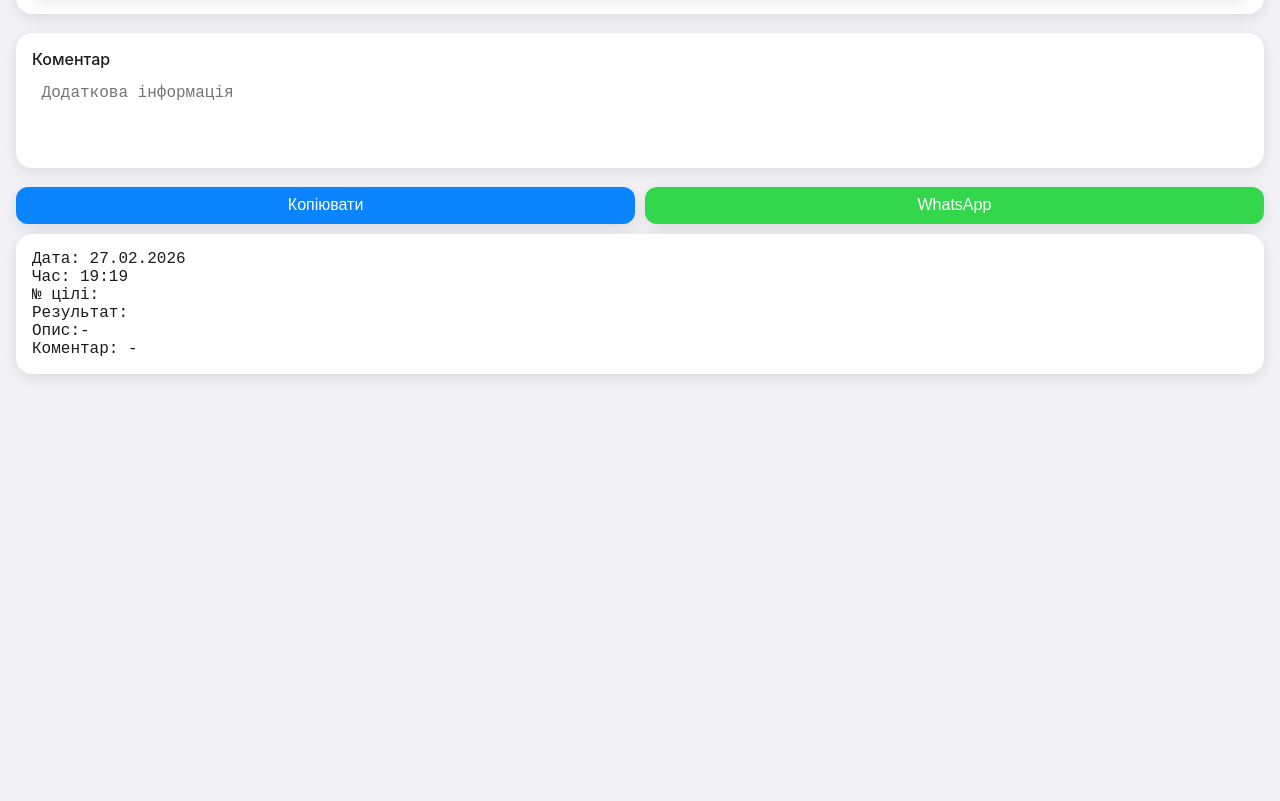
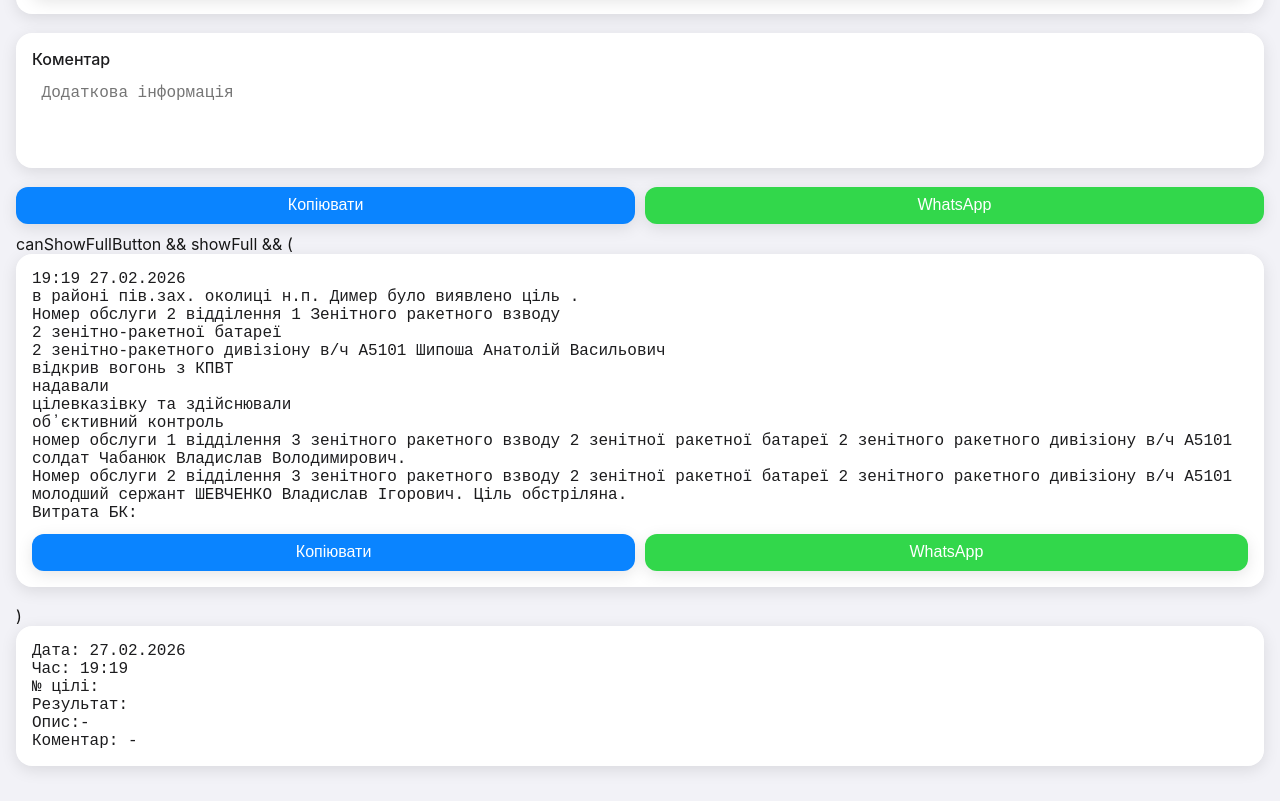
Before and after one commit to lolittajdm-alt/akviz0.2, a Next.js app: page / in a window 1280 px wide. Shown: the part 2775-3576 px from the top of the page. Before the commit the page ends 3184 px from the top, so only its background shows below. Built offline with nearby package versions, Linux system fonts and the light colour scheme.

Commit message:
Update index.js

```diff
--- a/pages/index.js
+++ b/pages/index.js
@@ -1613,7 +1613,7 @@ const removePosition = (idx) =>
       )}
 
       {/* ✅ Повна доповідь (перед основной) */}
-      {canShowFullButton && showFull && (
+      canShowFullButton && showFull && (
         <div style={cardStyle(theme)}>
           <pre style={{ whiteSpace: "pre-wrap", fontSize: "1rem", color: theme.label, margin: 0, background: "none" }}>{fullReport}</pre>
 
@@ -1626,7 +1626,7 @@ const removePosition = (idx) =>
             </button>
           </div>
         </div>
-      )}
+      )
 
       {/* Отчёт (основной) */}
       <div style={cardStyle(theme)}>
```
